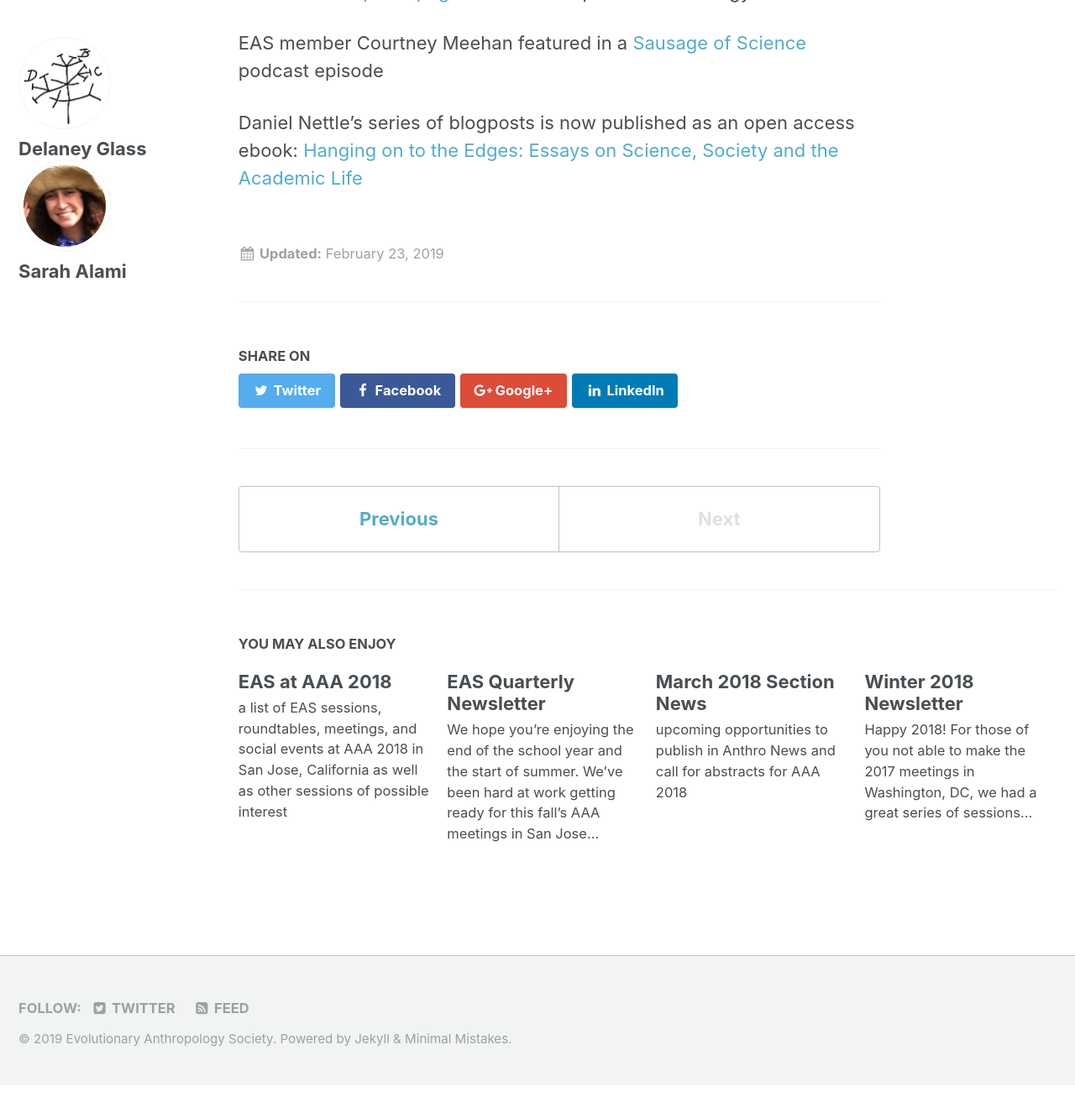
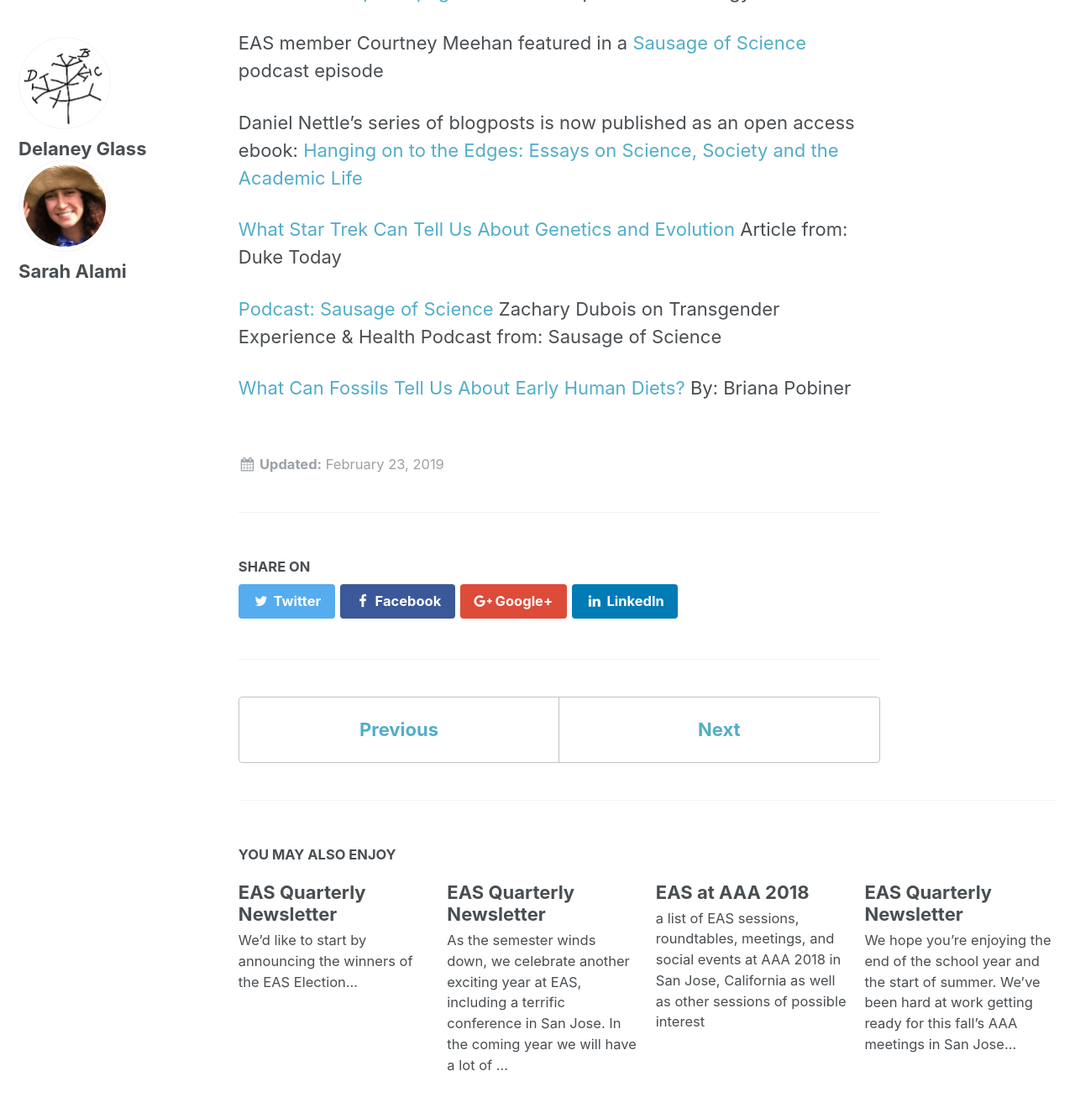
Before and after one commit to babeheim/evanthsoc-new, a Jekyll site: the page built from _posts/2019-02-23-eas-quarterly-newsletter-feb2019.md, in a window 1280 px wide and 1400 px high, scrolled down 6623 px. Shown: the top 1332 px of the window at 84% size. Built offline with Jekyll 4.4.1, drawn with Linux system fonts in a browser that asks for light colours; before the commit the page ends 7916 px from its top, so only the background shows below that; some of the changed lines change nothing that is shown.

Commit message:
updated newsletter posts through sep 2019

```diff
--- a/_posts/2019-02-23-eas-quarterly-newsletter-feb2019.md
+++ b/_posts/2019-02-23-eas-quarterly-newsletter-feb2019.md
@@ -3,7 +3,7 @@ title: EAS Quarterly Newsletter
 author: Delaney Glass
 author2: Sarah Alami
 date: 2019-02-23
-excerpt: "a list of EAS sessions, roundtables, meetings, and social events at AAA 2018 in San Jose, California as well as other sessions of possible interest"
+excerpt: "Thanks to everyone who attended the very successful 2018 AAA meetings. EAS sponsored 7 sessions, which were well-attended and showcased some great science!"
 layout: single
 ---
 
@@ -110,3 +110,14 @@ University of Washington biological anthropology graduate students Delaney Glass
 EAS member Courtney Meehan featured in a [Sausage of Science](https://soundcloud.com/humanbiologyassociation/sos-episode-24-milk-microbiomes-and-social-networks-a-chat-with-courtney-meehan) podcast episode
 
 Daniel Nettle's series of blogposts is now published as an open access ebook: [Hanging on to the Edges: Essays on Science, Society and the Academic Life](https://www.openbookpublishers.com/product/842)
+
+[What Star Trek Can Tell Us About Genetics and Evolution](https://evanthsoc.us15.list-manage.com/track/click?u=b66d0effc60d7e0f8e9508bd8&id=098a1171d5&e=873ff7a1dd)
+Article from: Duke Today
+
+[Podcast: Sausage of Science](https://evanthsoc.us15.list-manage.com/track/click?u=b66d0effc60d7e0f8e9508bd8&id=ea1f560bb0&e=873ff7a1dd)
+Zachary Dubois on Transgender Experience & Health
+Podcast from: Sausage of Science
+
+[What Can Fossils Tell Us About Early Human Diets?](
+https://evanthsoc.us15.list-manage.com/track/click?u=b66d0effc60d7e0f8e9508bd8&id=4858e331f7&e=873ff7a1dd)
+By: Briana Pobiner
--- /dev/null
+++ b/_posts/2019-05-25-eas-quarterly-newsletter-may2019.md
@@ -0,0 +1,88 @@
+---
+title: EAS Quarterly Newsletter
+author: Delaney Glass
+author2: Sarah Alami
+date: 2019-05-25
+excerpt: "As the semester winds down, we celebrate another exciting year at EAS, including a terrific conference in San Jose. In the coming year we will have a lot of big decisions to make—including important debates about the future home of EAS..."
+layout: single
+---
+
+![](/assets/images/may19.png)
+
+# Report from the Presidents
+
+Dear EAS Members,
+
+As the semester winds down, we celebrate another exciting year at EAS, including a terrific conference in San Jose. In the coming year we will have a lot of big decisions to make—including important debates about the future home of EAS. We have begun meeting with the leadership at other organizations and will continue with those into the summer. Please be sure to join us in Vancouver to be part of the next round of these discussions.
+
+We would also like to remind everyone to vote in the EAS elections, which are being held as part of the AAA elections now through May 31, 2019. Here is the 2019 EAS slate—more details and candidate statements can be found on the [AAA website](https://evanthsoc.us15.list-manage.com/track/click?u=b66d0effc60d7e0f8e9508bd8&id=722b55466f&e=873ff7a1dd).
+
+**President-Elect** (2 year term, followed by 2 years as President and 2 years as Past President) Vote for one.
+Drew Gerkey, Oregon State University
+Karen Kramer, University of Utah
+
+**Executive Board Member** (4 year term) Vote for two.
+Alyssa Crittenden, University of Nevada Las Vegas
+Jeremy Koster, University of Cincinnati
+David Lawson, University of California Santa Barbara
+Eleanor Power, The London School of Economics and Political Science
+
+**Student Representative** (2 year term) Vote for one.
+Adam Reynolds, University of New Mexico
+Erik Ringen, Emory University
+
+That’s all of now—we’ll be back in August to update you on the upcoming meetings in Vancouver in November!
+
+Best wishes,
+Mary Shenk, EAS President
+Brooke Scelza, EAS President Elect
+
+# Upcoming Events
+
+*Inaugural meeting of FOSSIL* (FlyOver State Scientists Integrating evoLution) will take place on August 2-3, 2019, in Stillwater, OK (Oklahoma State University). Registration will open on 4/1 and is free for students and postdocs! More information, including about abstract submission, can be found here. FOSSIL is a NEW regional conference for those looking to connect with other evolutionary-minded researchers across disciplinary boundaries..
+Please feel free to contact Jaimie Krems (jaimie.krems@okstate.edu), Jennifer Byrd-Craven (jennifer.byrd.craven@okstate.edu), or Ashley M. Rankin (ashley.rankin@okstate.edu) with questions.
+Link to register: http://fossilconference.strikingly.com/?fbclid=IwAR1BnhEUsM-EKuNTlFMH0nAyfkyeL9YePOR08DYbjL4EY-j6W5okz7ERtc8
+
+# Recent Member Publications
+
+[The evolution of daily food sharing: A Bayesian phylogenetic analysis](https://evanthsoc.us15.list-manage.com/track/click?u=b66d0effc60d7e0f8e9508bd8&id=f229512dd4&e=873ff7a1dd)
+By: Erik J. Ringen, Pavel Duda, and Adrian V. Jaeggi
+
+[Network Effects of Demographic Transition](https://evanthsoc.us15.list-manage.com/track/click?u=b66d0effc60d7e0f8e9508bd8&id=f8932cc631&e=873ff7a1dd)
+By: Tamas David-Barrett
+
+[Migration, integration, and reproduction](https://evanthsoc.us15.list-manage.com/track/click?u=b66d0effc60d7e0f8e9508bd8&id=cca9533ef1&e=873ff7a1dd)
+By: Mary C. Towner
+
+[Evolutionary and Biocultural Causes and Consequences of Rising Cesarean Birth Rates](https://evanthsoc.us15.list-manage.com/track/click?u=b66d0effc60d7e0f8e9508bd8&id=bf3c2fba2f&e=873ff7a1dd)
+Edited by: Karen Rosenberg and Amanda Veile
+*Freely available for another month or so
+
+[American Anthropologist Special Issue on Diversity in BioAnth](https://evanthsoc.us15.list-manage.com/track/click?u=b66d0effc60d7e0f8e9508bd8&id=0e98e6a4a9&e=873ff7a1dd)
+Some contributors include Robin Nelson and Augustin Fuentes
+
+[Costly signaling and the handicap principle in hunter-gatherer research: A critical review](https://evanthsoc.us15.list-manage.com/track/click?u=b66d0effc60d7e0f8e9508bd8&id=a95a5d0522&e=873ff7a1dd)
+By: Duncan N.E. Stibbord-Hawkes
+
+[Parent-offspring conflict unlikely to explain 'child marriage' in Northwestern Tanzania](https://evanthsoc.us15.list-manage.com/track/click?u=b66d0effc60d7e0f8e9508bd8&id=de1d78537d&e=873ff7a1dd)
+By: Susan B. Schaffnit, Anushe Hassan, Mark Urassa, and David. W. Lawson
+
+["Child marriage" in context: exploring local attitudes towards early marriage in rural Tanzania](https://evanthsoc.us15.list-manage.com/track/click?u=b66d0effc60d7e0f8e9508bd8&id=04a7abfa29&e=873ff7a1dd)
+By: Susan B. Schaffnit, Mark Urassa, and David. W. Lawson
+Other Media
+**Luke Matthews** is writing a series of posts with notes on statistical implementations that accompany the Manual for Cultural Analysis he published last year. Link to published posts here: https://lmatthewsevoanth.weebly.com/blog
+https://www.rand.org/pubs/tools/TL275.html
+
+Useful teaching resource on Decanonizing/Decolonizing Anthropology (and your syllabus). Particularly relevant to evolutionary minded researchers teaching History/Theory of Anthropology and who want to incorporate history of Anthropology into their classes. This resource is easy to use and highlights relevant individuals in the formation of Anthropology and gives them deserved recognition which is relevant to all fields of Anthropology:
+https://footnotesblog.com/2019/02/15/decanonizing-anthropology/?fbclid=IwAR2ar9oBkcc3LkdB0K8LvCUMSN5Ksz2KdOzqXkL_j1woGmX6v3aryzKmnjY
+
+[Black Feminist Science](https://evanthsoc.us15.list-manage.com/track/click?u=b66d0effc60d7e0f8e9508bd8&id=cc9664d6d7&e=873ff7a1dd)
+By: Aja Marie Lans
+
+[New Directions in Biological Anthropology](https://evanthsoc.us15.list-manage.com/track/click?u=b66d0effc60d7e0f8e9508bd8&id=bd0063bd09&e=873ff7a1dd)
+By: Robin Nelson
+*SOS Episode
+
+[Of Environment and Genes: How to Address Bones' Morphological Variability](https://evanthsoc.us15.list-manage.com/track/click?u=b66d0effc60d7e0f8e9508bd8&id=a6c80a980d&e=873ff7a1dd)
+AnthroNews
+Review by: Diane Martin-Moya
--- /dev/null
+++ b/_posts/2019-09-27-eas-quarterly-newsletter-sep2019.md
@@ -0,0 +1,175 @@
+---
+title: EAS Quarterly Newsletter
+author: Delaney Glass
+author2: Sarah Alami
+date: 2019-09-27
+excerpt: "We'd like to start by announcing the winners of the EAS Election..."
+layout: single
+---
+
+![](/assets/images/sep2019.png)
+
+# Report from the Presidents
+
+Dear EAS Members,
+
+Welcome back for fall 2019!
+
+We’d like to start by announcing the winners of the EAS Election: Karen Kramer of the University of Utah is our incoming President Elect. Alyssa Crittenden of UNLV and Jeremy Koster of the University of Cincinnati are our incoming Executive Board Members. Drew Gerkey of Oregon State University is our incoming Treasurer.  Adam Reynolds of the University of New Mexico is our incoming Student Representative.  Congratulations to all of our incoming officers, and many thanks to those who were willing to run for office!
+
+As you all know, in the coming year we have a big decision to make about the future home of EAS. We have been meeting with the leadership of other organizations, and in October we expect to circulate information on these discussions to the EAS membership. This topic will be the focus of the EAS business meeting at the annual AAA meetings in Vancouver prior to a vote of the membership later this year.
+
+We’re all looking forward to a great schedule of talks at the AAA meetings in Vancouver this October.  The complete EAS schedule—along with a few relevant sessions sponsored by other sections—is listed below.  We look forward to seeing many of you in Vancouver!
+
+
+## EAS Sessions
+
+### Thursday, November 21st
+
+4:15 PM – 6:00 PM  –  Leadership, status and social change in biosocial perspective - East, Room 11
+
+### Friday, November 22nd
+
+4:15 PM – 6:00 PM  –  Two Decades In: Changing Climate of Evolutionary Anthropology Research in the New Millennium - West, Room 214
+
+### Saturday, November 23rd
+
+8:00 AM – 9:45 AM  –  Human Health and Reproduction in a Globalizing World: Biocultural Adaptation to Social and Ecological Change - East, Room 7
+
+12:15 PM – 1:45 PM  –  Evolutionary Anthropology Society (EAS) Business Meeting - West, Room 119
+
+2:00 PM – 3:45 PM  –  Behavioral ecology of social ties and social structure I: Reputations, kinship and other multiplex relations - West, Room 208
+
+4:15 PM – 6:00 PM  –  Behavioral ecology of social ties and social structure II: Exchange, institutions and risk management - West, Room 208
+
+
+## Other Sessions of Interest
+
+### Thursday, November 21
+
+8:00 AM – 9:45 AM  –  The "Ethno" in Ethnoprimatology: Evolving Methods in an Evolving Field - West, Room 220 (BAS)
+
+10:15 AM – 12:00 PM  –  Growing up in times of stress: factors influencing the embodiment of struggle in childhood. - West, Room 101 & 102 (BAS)
+
+4:15 PM – 6:00 PM  –  Geopolitical contexts (and conflicts) related to archaeological and bioanthropological knowledge production: the case of ancient DNA research from the North American region - West, Room 221 (BAS)
+
+### Friday, November 22
+
+10:15 AM – 12:00 PM  –  Biological Normalcy: Investigating relationships between statistical norms and normative views - West, Room 112 (BAS)
+
+4:15 PM – 6:00 PM  –  Bio-cultural Explorations of Stress, Caregiving, and Malnutrition in North and South America - West, Room 112 (BAS)
+
+8:00 PM – 10:00 PM  –  Biological Anthropology Section Distinguished Lecture and Awards Ceremony - Pan Pacific Vancouver Hotel, Pacific Rim 1 (BAS)
+
+### Saturday, November 23
+
+8:00 AM – 9:45 AM  –  Cultural Models, Cultural Knowledge, Consensus and Decisions - East, Room 11 (SAS)
+
+10:15 AM – 12:00 PM  –  Changing climates in the study of sex and gender: new insights on old theories - West, Room 306 (SAS)
+
+10:15 AM – 12:00 PM  –  The Legacy and Future of Cultural Consonance: William Dressler’s impact on cultural anthropology, theory, and methods - West, Room 214 (SAS)
+
+
+## Best wishes,
+
+Mary Shenk, EAS President
+
+Brooke Scelza, EAS President Elect
+
+
+# Recruitment
+
+
+The Oklahoma Center for Evolutionary Analysis is recruiting PhD students: Multiple funded PhD positions for incoming [graduate students](https://evanthsoc.us15.list-manage.com/track/click?u=b66d0effc60d7e0f8e9508bd8&id=6407ccb598&e=873ff7a1dd) in Experimental Psychology at Oklahoma State University.
+
+A group of graduate students from WSU and Emory are brainstorming a late-breaking roundtable submission for the 2019 AAAs on the topic of reproductive rights as human rights with a focus on abortion in light of recent anti-abortion legislation passed in 6 U.S. states. They are looking for 1-2 other biocultural/evolutionary/medical anthropologists to participate. Discussion points will include evolutionary and biocultural perspectives on reproductive rights and the role of anthropology in activism. Please email klsyme@gmail.com if you're interested in participating.
+
+Emory University’s Department of Anthropology is hiring three biological anthropologists. More information can be found [here](https://evanthsoc.us15.list-manage.com/track/click?u=b66d0effc60d7e0f8e9508bd8&id=ffe1dddaae&e=873ff7a1dd).
+
+The Culture, Behavior, Evolution and Development Lab (CuBED) in the Department of Psychology at Simon Fraser University is looking to recruit MA/PhD students. The position includes a SSHRC IDG grant-funded stipend of $12,000 for an MA student, or $15,000 for a PhD student already holding an MA degree, for two years. Funding requires the student to work on the SSHRD IDG-funded project. The student is expected to apply for additional fellowship funding to cover their fees, and/or work as a TA for additional funding through the completion of their degree.The graduate student will be based in the Department of Psychology and will be supervised by Dr. Michelle Kline. Please contact Dr. Kline (makline@sfu.ca) directly for interest in applying. Applicants must apply to the departmental program (Portal open: October 15 – December 1, 2019) in addition to discussing their application with Dr. Kline. Applicants should apply in Fall 2019 to begin the position in Fall 2020. Indigenous students and students from any historically underrepresented group are particularly encouraged to apply.
+
+# Recent Member Publications
+
+[Effects of Extreme Ritual Practice on Psychophysiological Well-Being](https://evanthsoc.us15.list-manage.com/track/click?u=b66d0effc60d7e0f8e9508bd8&id=8b50f758e8&e=873ff7a1dd)
+By: Dimitris Xygalatas, Sammyh Khan, Martin Lang, Radek Kundt, Eva Kundtová-Klocová, Jan Krátký, and John Shaver
+
+[The Pregnancy Pickle: Evolved Immune Compensation Due to Pregnancy Underlies Sex Differences in Human Diseases](https://evanthsoc.us15.list-manage.com/track/click?u=b66d0effc60d7e0f8e9508bd8&id=381980df6f&e=873ff7a1dd)
+By: Heini Natri, Angela R. Garcia, Kenneth H. Buetow, Benjamin C. Trumble, Melissa A. Wilson
+
+[Hybridization in human evolution: Insights from other organisms](https://evanthsoc.us15.list-manage.com/track/click?u=b66d0effc60d7e0f8e9508bd8&id=06432105bb&e=873ff7a1dd)
+By: Ackermann et. al.
+
+[Pride and shame: Key components of a culturally universal status management](https://evanthsoc.us15.list-manage.com/track/click?u=b66d0effc60d7e0f8e9508bd8&id=a6165b1041&e=873ff7a1dd)
+By: Patrick K. Durkee, Aaron W. Lukaszewski, and David M. Buss
+
+[Gender-typed and gender-segregated play among Tanzanian Hadza and Congolese BaYaka hunter-gatherer children and adolescents](https://evanthsoc.us15.list-manage.com/track/click?u=b66d0effc60d7e0f8e9508bd8&id=5a31aed28c&e=873ff7a1dd)
+By: Sheina Lew-Levy, Adam H. Boyette, Alyssa N. Crittenden, Barry S. Hewlett, Michael c
+
+[One piece of the matrilineal puzzle: the socioecology of maternal uncle investment](https://evanthsoc.us15.list-manage.com/track/click?u=b66d0effc60d7e0f8e9508bd8&id=7e8e5e0396&e=873ff7a1dd)
+By: Kathrine Starkweather and Monica Keith
+
+[The evolution of female-biased kinship in humans and other mammals](https://evanthsoc.us15.list-manage.com/track/click?u=b66d0effc60d7e0f8e9508bd8&id=13202dd85d&e=873ff7a1dd)
+By: Siobhán M. Mattison, Mary K. Shenk, Melissa Emery Thompson, Monique Borgerhoff Mulder and Laura Fortunato
+
+[Patterns of paternal investment predict cross-cultural variation in jealous response](https://evanthsoc.us15.list-manage.com/track/click?u=b66d0effc60d7e0f8e9508bd8&id=41c356463a&e=873ff7a1dd)
+By: Brooke A. Scelza, Sean P. Prall, Tami Blumenfield, Alyssa N. Crittenden, Michael Gurven, Michelle Kline, Jeremy Koster, Geoff Kushnick, Siobhán M. Mattison, Elizabeth Pillsworth, Mary K. Shenk, Kathrine Starkweather, Jonathan Stieglitz, Chun-Yi Sum, Kyoko Yamaguchi & Richard McElreath
+
+[Development of social learning and play in BaYaka hunter-gatherers of Congo](https://evanthsoc.us15.list-manage.com/track/click?u=b66d0effc60d7e0f8e9508bd8&id=9bf53c40d5&e=873ff7a1dd)
+By: Gul Deniz Salali, Nikhil Chaudhary, Jairo Bouer, James Thompson, Lucio Vinicius & Andrea Bamberg Migliano
+
+[The expendable male hypothesis](https://evanthsoc.us15.list-manage.com/track/click?u=b66d0effc60d7e0f8e9508bd8&id=b6a1cf2d28&e=873ff7a1dd)
+Opinion Piece by: Siobhán M. Mattison , Robert J. Quinlan  and Darragh Hare
+
+[The dynamics of men's cooperation and social status in a small-scale society](https://evanthsoc.us15.list-manage.com/track/click?u=b66d0effc60d7e0f8e9508bd8&id=a5b2010132&e=873ff7a1dd)
+By: Christopher R. von Rueden , Daniel Redhead , Rick O'Gorman , Hillard Kaplan  and Michael Gurven
+
+[The evolution of intergroup tolerance in nonhuman primates and humans](https://evanthsoc.us15.list-manage.com/track/click?u=b66d0effc60d7e0f8e9508bd8&id=e33f32a307&e=873ff7a1dd)
+By: Anne Pisor and Martin Surbeck
+
+[Testing adaptive hypotheses of alloparenting in Agta foragers](https://evanthsoc.us15.list-manage.com/track/click?u=b66d0effc60d7e0f8e9508bd8&id=8ce4628dd5&e=873ff7a1dd)
+By: Abigail E. Page, Matthew G. Thomas, Daniel Smith, Mark Dyble, Sylvain Viguier, Nikhil Chaudhary, Gul Deniz Salali, James Thompson, Ruth Mace & Andrea B. Migliano
+
+[Periodic catastrophes over human evolutionary history are necessary to explain the forager population paradox](https://evanthsoc.us15.list-manage.com/track/click?u=b66d0effc60d7e0f8e9508bd8&id=84a7a81da0&e=873ff7a1dd)
+By: Michael D. Gurven and Raziel J. Davison
+
+[Kinship ties across the lifespan in human communities](https://evanthsoc.us15.list-manage.com/track/click?u=b66d0effc60d7e0f8e9508bd8&id=cf9aebebbe&e=873ff7a1dd)
+By: Jeremy Koster, Dieter Lukas, David Nolin, Eleanor Power, Alexandra Alvergne, Ruth Mace, Cody T. Ross, Karen Kramer, Russell Greaves, Mark Caudell, Shane MacFarlan, Eric Schniter, Robert Quinlan, Siobhan Mattison, Adam Reynolds, Chun Yi-Sum and Eric Massengill
+
+[Cooperation beyond consanguinity: post-marital residence, delineations of kin and social support among South Indian Tamils](https://evanthsoc.us15.list-manage.com/track/click?u=b66d0effc60d7e0f8e9508bd8&id=d9a7684f9e&e=873ff7a1dd)
+By: Eleanor A. Power and Elspeth Read
+
+[The disequilibrium of double descent: changinghttps://evanthsoc.us15.list-manage.com/track/click?u=b66d0effc60d7e0f8e9508bd8&id=bba5d5b054&e=873ff7a1dd inheritance norms among Himba pastoralists](https://evanthsoc.us15.list-manage.com/track/click?u=b66d0effc60d7e0f8e9508bd8&id=87d9f0d2d7&e=873ff7a1dd)
+By: Brooke A. Scelza, Sean P. Prall and Nancy E. Levine
+
+[How can non-human primates inform evolutionary perspectives on female-biased kinship in humans?](https://evanthsoc.us15.list-manage.com/track/click?u=b66d0effc60d7e0f8e9508bd8&id=252a122c78&e=873ff7a1dd)
+By: Melissa Emery Thompson
+
+[When does matriliny fail? The frequencies and causes of transitions to and from matriliny estimated from a de novo coding of a cross-cultural sample](https://evanthsoc.us15.list-manage.com/track/click?u=b66d0effc60d7e0f8e9508bd8&id=06e66f3f33&e=873ff7a1dd)
+By: Mary K. Shenk, Ryan O. Begley, David A. Nolin and Andrew Swiatek
+
+[Differences between sons and daughters in the intergenerational transmission of wealth](https://evanthsoc.us15.list-manage.com/track/click?u=b66d0effc60d7e0f8e9508bd8&id=6b8aefd9b6&e=873ff7a1dd)
+By: Monique Borgerhoff Mulder, Mary C. Towner, Ryan Baldini, Bret A. Beheim, Samuel Bowles, Heidi Colleran, Michael Gurven, Karen L. Kramer, Siobhán M. Mattison, David A. Nolin, Brooke A. Scelza, Eric Schniter, Rebecca Sear, Mary K. Shenk, Eckart Voland and John Ziker
+
+[The evolution of infanticide by females in mammals](https://evanthsoc.us15.list-manage.com/track/click?u=b66d0effc60d7e0f8e9508bd8&id=349926d4f7&e=873ff7a1dd)
+By:Dieter Lukas and Elise Huchard
+
+[From matrimonial practices to genetic diversity in Southeast Asian populations: the signature of the matrilineal puzzle](https://evanthsoc.us15.list-manage.com/track/click?u=b66d0effc60d7e0f8e9508bd8&id=a749fbb010&e=873ff7a1dd)
+By: Goki Ly, Romain Laurent, Sophie Lafosse, Chou Monidarin, Gérard Diffloth, Frédéric Bourdier, Olivier Evrard, Bruno Toupance, Samuel Pavard and Raphaëlle Chaix
+
+# Other Media
+
+[Racism in science: the taint that lingers](https://evanthsoc.us15.list-manage.com/track/click?u=b66d0effc60d7e0f8e9508bd8&id=bba5d5b054&e=873ff7a1dd)
+By: Robin Nelson
+
+AnthroNews is making a Gossip Issue: they call for creative writing for their January/February Issue that is broadly defined as the topic of gossip from evolutionary perspectives on social grooming to linguistic tales. Deadline Oct. 31 2019, more information [here](https://evanthsoc.us15.list-manage.com/track/click?u=b66d0effc60d7e0f8e9508bd8&id=493ebff962&e=873ff7a1dd).
+
+Bioanth specific resources for addressing broader impacts in NSF [here](https://evanthsoc.us15.list-manage.com/track/click?u=b66d0effc60d7e0f8e9508bd8&id=9e1b8cc5eb&e=873ff7a1dd).
+
+[Coming Back From The Field](https://evanthsoc.us15.list-manage.com/track/click?u=b66d0effc60d7e0f8e9508bd8&id=d23c8fcfa6&e=873ff7a1dd)
+Sausage of Science Episode with Agustin Fuentes
+
+[A Moonshot for Extraterrestrial Communication](https://evanthsoc.us15.list-manage.com/track/click?u=b66d0effc60d7e0f8e9508bd8&id=ad1363da5f&e=873ff7a1dd)
+By: Luke J. Matthews
+
+[Grandmothers and Public Health](https://evanthsoc.us15.list-manage.com/track/click?u=b66d0effc60d7e0f8e9508bd8&id=c81d186a01&e=873ff7a1dd)
+By: Evolutionary Demography Group
```
Also changed, not shown: assets/images/may19.png (added), assets/images/sep2019.png (added).
